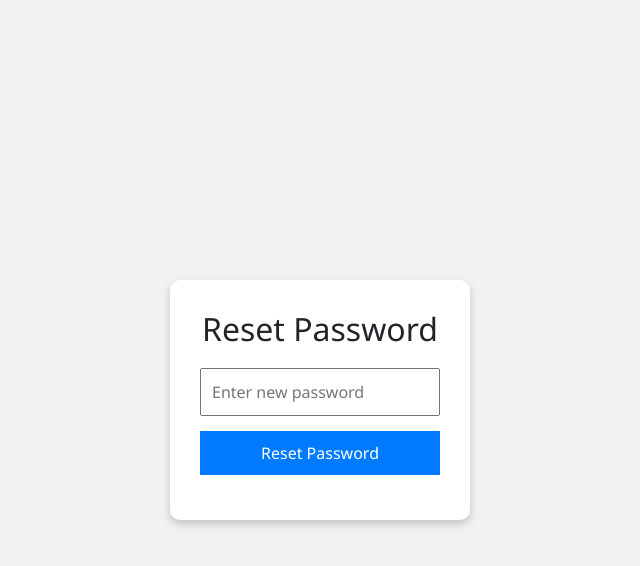
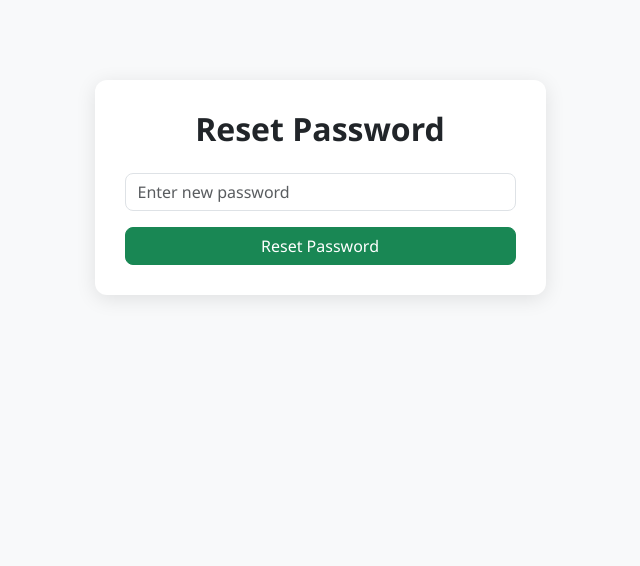
Before and after one commit to chanchalsaini3103/internshipproject-frontend, a React (Vite) app: page /reset-password/1 in a window 1280 px wide. Shown: the top 566 px of the page, without its empty margins (320-960 px from the left). Built offline with nearby package versions, Linux system fonts and the light colour scheme.

Commit message:
Added password reset feature

```diff
--- a/src/components/ForgotPassword.jsx
+++ b/src/components/ForgotPassword.jsx
@@ -1,44 +1,38 @@
-import { useState } from "react";
-import axios from "../services/axios";
-import { useNavigate } from "react-router-dom";
-import { toast, ToastContainer } from "react-toastify";
-import "react-toastify/dist/ReactToastify.css";
-import "../styles/AuthStyles.css";
+import { useState } from 'react';
+import axios from '../services/axios'; // using your axios instance with base URL
+import '../styles/PasswordResetStyles.css';
 
 function ForgotPassword() {
   const [email, setEmail] = useState('');
-  const navigate = useNavigate();
 
-  const handleForgotPassword = async (e) => {
-    e.preventDefault();
+  const handleForgotPassword = async () => {
     try {
-      // ✅ Send reset email (token logic handled by backend)
-      await axios.post("/api/auth/forgot-password", null, {
-        params: { email },
-      });
-
-      // ✅ Show success toast, then navigate
-      toast.success('Reset link sent to your email!');
-      setTimeout(() => navigate("/login"), 2000); // short delay to show message
+      await axios.post('/auth/forgot-password', { email });
+      alert('Password reset email sent!');
     } catch (error) {
-      toast.error('Failed to send reset link. Please try again.');
+      alert('Email sending failed.');
     }
   };
 
   return (
-    <div className="auth-container">
-      <ToastContainer />
-      <form onSubmit={handleForgotPassword} className="auth-form">
+    <div className="container reset-container">
+      <div className="row justify-content-center">
+        <div className="col-md-5">
+          <div className="reset-card">
             <h2>Forgot Password</h2>
             <input
               type="email"
+              className="form-control mb-3"
               placeholder="Enter your email"
               value={email}
               onChange={(e) => setEmail(e.target.value)}
-          required
             />
-        <button type="submit">Send Reset Link</button>
-      </form>
+            <button className="btn btn-primary w-100" onClick={handleForgotPassword}>
+              Send Reset Email
+            </button>
+          </div>
+        </div>
+      </div>
     </div>
   );
 }
--- a/src/components/ResetPassword.jsx
+++ b/src/components/ResetPassword.jsx
@@ -1,43 +1,42 @@
-import { useState } from "react";
-import { useNavigate, useParams } from "react-router-dom";
-import axios from "../services/axios";
-import { toast, ToastContainer } from "react-toastify";
-import "react-toastify/dist/ReactToastify.css";
-import "../styles/PasswordResetStyles.css";
+import { useState } from 'react';
+import axios from '../services/axios';
+import { useParams, useNavigate } from 'react-router-dom';
+import '../styles/PasswordResetStyles.css';
 
 function ResetPassword() {
-  const [password, setPassword] = useState('');
+  const [newPassword, setNewPassword] = useState('');
+  const { token } = useParams();
   const navigate = useNavigate();
-  const { token } = useParams(); // ✅ Get token from URL
 
-  const handleResetPassword = async (e) => {
-    e.preventDefault();
+  const handleResetPassword = async () => {
     try {
-      await axios.post("/api/auth/reset-password", { password }, {
-        params: { token } // ✅ Send token in query
-      });
-
-      toast.success("Password reset successful!");
-      setTimeout(() => navigate("/login"), 2000);
+      await axios.post(`/auth/reset-password/${token}`, { newPassword });
+      alert('Password reset successfully!');
+      navigate('/');
     } catch (error) {
-      toast.error("Invalid or expired link.");
+      alert('Reset password failed.');
     }
   };
 
   return (
-    <div className="auth-container">
-      <ToastContainer />
-      <form onSubmit={handleResetPassword} className="auth-form">
-        <h2>Reset Password</h2>
-        <input
-          type="password"
-          placeholder="Enter new password"
-          value={password}
-          onChange={(e) => setPassword(e.target.value)}
-          required
-        />
-        <button type="submit">Reset Password</button>
-      </form>
+    <div className="container reset-container">
+      <div className="row justify-content-center">
+        <div className="col-md-5">
+          <div className="reset-card">
+            <h2>Reset Password</h2>
+            <input
+              type="password"
+              className="form-control mb-3"
+              placeholder="Enter new password"
+              value={newPassword}
+              onChange={(e) => setNewPassword(e.target.value)}
+            />
+            <button className="btn btn-success w-100" onClick={handleResetPassword}>
+              Reset Password
+            </button>
+          </div>
+        </div>
+      </div>
     </div>
   );
 }
--- a/src/services/axios.jsx
+++ b/src/services/axios.jsx
@@ -1,9 +1,15 @@
-// src/services/axios.js
-import axios from "axios";
+// // src/services/axios.js
+// import axios from "axios";
 
-const instance = axios.create({
-  baseURL: "https://internshipproject-backend.onrender.com", // ✅ Your Render backend
-  withCredentials: true, // optional if you are sending cookies
+// const instance = axios.create({
+//   baseURL: "https://internshipproject-backend.onrender.com", // ✅ Your Render backend
+//   withCredentials: true, // optional if you are sending cookies
+// });
+
+// export default instance;
+// src/services/axios.jsx
+import axios from 'axios';
+
+export default axios.create({
+  baseURL: 'https://internshipproject-backend.onrender.com/api',
 });
-
-export default instance;
```
Lines whose indentation alone changed are shown as unchanged.
